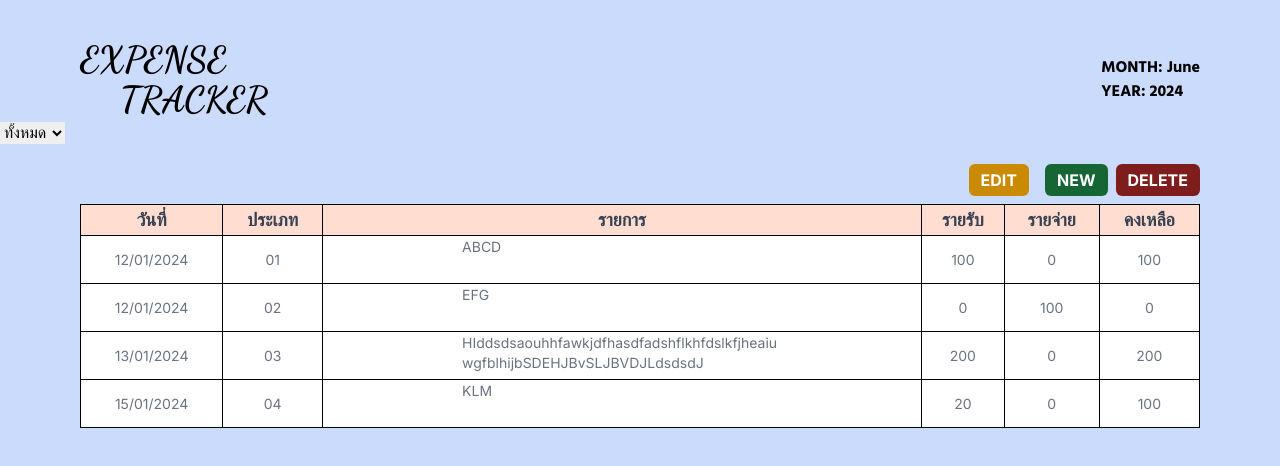
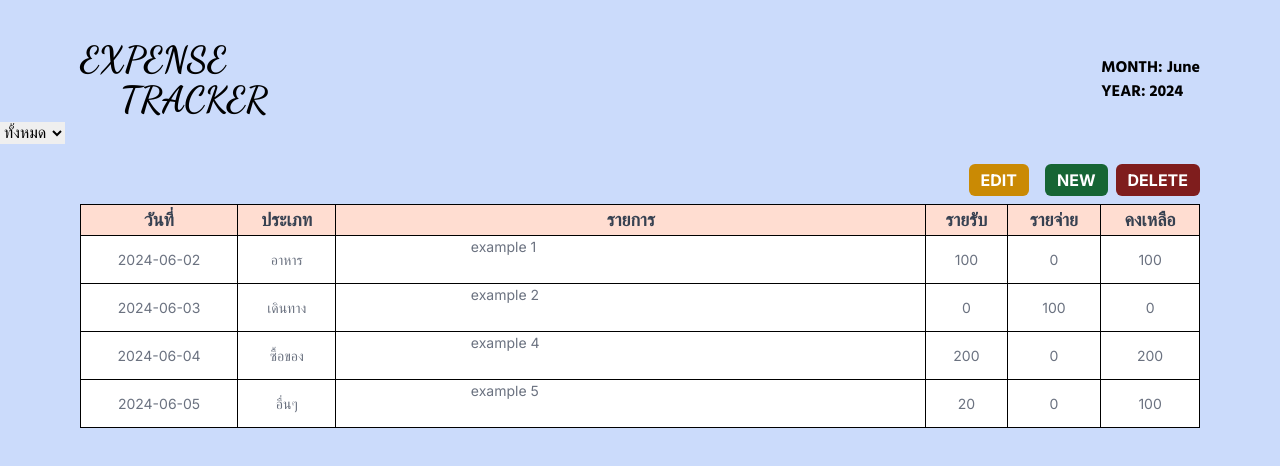
Before and after one commit to PhoomchanokC/Expense-Income, a Next.js app: page / in a window 1280 px wide. Shown: the top 466 px of the page. Built offline with nearby package versions, Linux system fonts and the light colour scheme; a web font is replaced by a local one.

Commit message:
fix filter

```diff
--- a/app/_component/TableList.js
+++ b/app/_component/TableList.js
@@ -5,7 +5,7 @@ import { TableAdd } from './TableAdd'
 
 
 export const TableList = (props) => {
-  const data = props.data;
+  const data = props.data || [];
   const [newItem,setnewItem] = useState(false);
   const [deleteItem,setDeleteItem] = useState(false);
   const [editIcon,setEditIcon] = useState(false)
--- a/app/page.js
+++ b/app/page.js
@@ -13,36 +13,36 @@ export const sarabun = Anuphan({
 const sampledata = [
   {
     key:1,
-    date: "12/01/2024",
-    catagory: "01",
-    detail: "ABCD",
+    date: "2024-06-02",
+    catagory: "อาหาร",
+    detail: "example 1",
     income: 100,
     expense: 0,
     remain: 100
   },
   {
     key:2,
-    date: "12/01/2024",
-    catagory: "02",
-    detail: "EFG",
+    date: "2024-06-03",
+    catagory: "เดินทาง",
+    detail: "example 2",
     income: 0,
     expense: 100,
     remain: 0
   },
   {
     key:3,
-    date: "13/01/2024",
-    catagory: "03",
-    detail: "HIddsdsaouhhfawkjdfhasdfadshflkhfdslkfjheaiuwgfblhijbSDEHJBvSLJBVDJLdsdsdJ",
+    date: "2024-06-04",
+    catagory: "ซื้อของ",
+    detail: "example 4",
     income: 200,
     expense: 0,
     remain: 200
   },
   {
     key:4,
-    date: "15/01/2024",
-    catagory: "04",
-    detail: "KLM",
+    date: "2024-06-05",
+    catagory: "อื่นๆ",
+    detail: "example 5",
     income: 20,
     expense: 0,
     remain: 100
```
